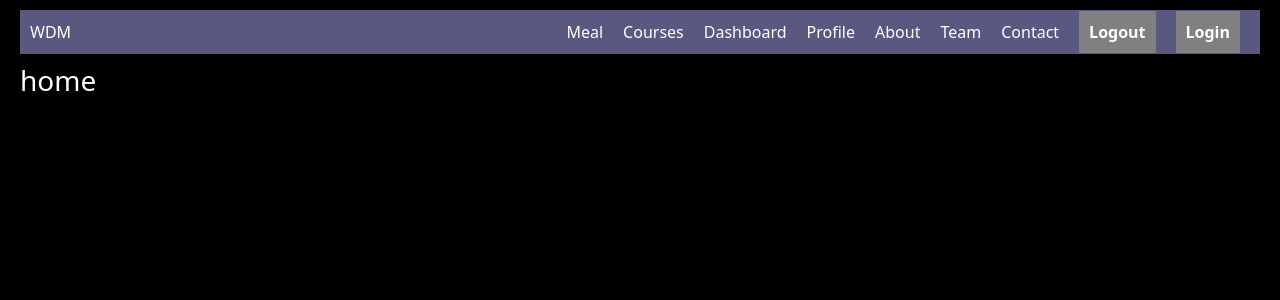
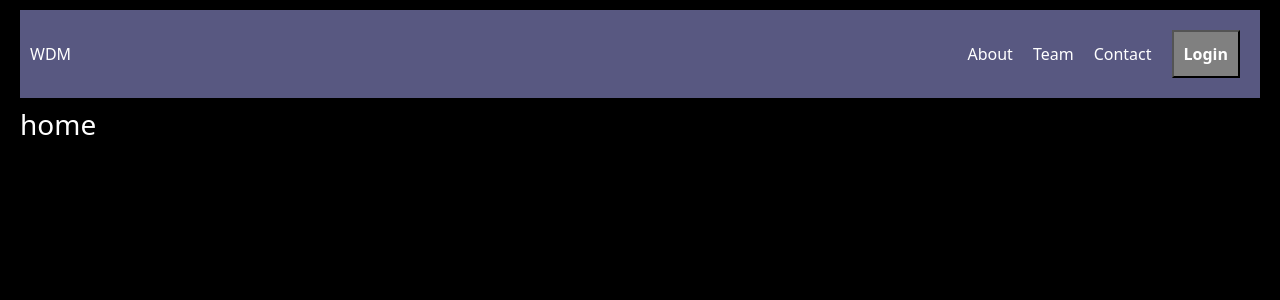
Before and after one commit to Sayali1015/React_Basics, a React (Vite) app: page / in a window 1280 px wide. Shown: the top 300 px of the page. Built offline with nearby package versions, Linux system fonts and the light colour scheme.

Commit message:
added Dynamic Navigation bar Creation and Condition Rendering

```diff
--- a/src/components/Navbar.jsx
+++ b/src/components/Navbar.jsx
@@ -1,25 +1,43 @@
 import React, { useState } from 'react'
-import { Link } from 'react-router-dom'
+import { Link , useNavigate} from 'react-router-dom'
 import './Navbar.css'
 
 const Navbar = () => {
-    const [isLogin, setIsLogin] = useState(false)
+    const [isLogin, setIsLogin] = useState(false);
+    const navigate = useNavigate()
+    const login = ()=>{
+        setIsLogin(true)
+        navigate('/dashboard')
+    }
+
+    const logout = ()=>{
+        setIsLogin(false);
+    }
 
 
   return (
     <div className='nav_bar'>
       <Link  to={'/'} className='left items'>WDM</Link>
       <div className='right'>
+
+    {isLogin && (
+        <>
         <Link className= "items" to={'/meal'}>Meal</Link>
         <Link className= "items" to={'/courses'}>Courses</Link>
         <Link className= "items" to={'/dashboard'}>Dashboard</Link>
         <Link className= "items" to={'/profile'}>Profile</Link>
+        <Link className= "items" style={{fontWeight: 'bold', backgroundColor: 'grey', margin: '10px'}} onClick={logout}>Logout</Link>
+       </>)}
+
+       {!isLogin && (<>
+
+
         <Link className= "items" to={'/about'}>About</Link>
         <Link className= "items" to={'/team'}>Team</Link>
         <Link className= "items" to={'/contact'}>Contact</Link>
-        <Link className= "items" style={{fontWeight: 'bold', backgroundColor: 'grey', margin: '10px'}}>Logout</Link>
-        <Link className= "items" style={{fontWeight: 'bold', backgroundColor: 'grey',  margin:"10px"}}>Login</Link>
-
+        {/* <Link className= "items" style={{fontWeight: 'bold', backgroundColor: 'grey', margin: '10px'}}>Logout</Link> */}
+        <button className= "items" style={{fontWeight: 'bold', backgroundColor: 'grey',  margin:"10px"}} onClick={login} >Login</button>
+        </> )}
 
       </div>
     </div>
```
